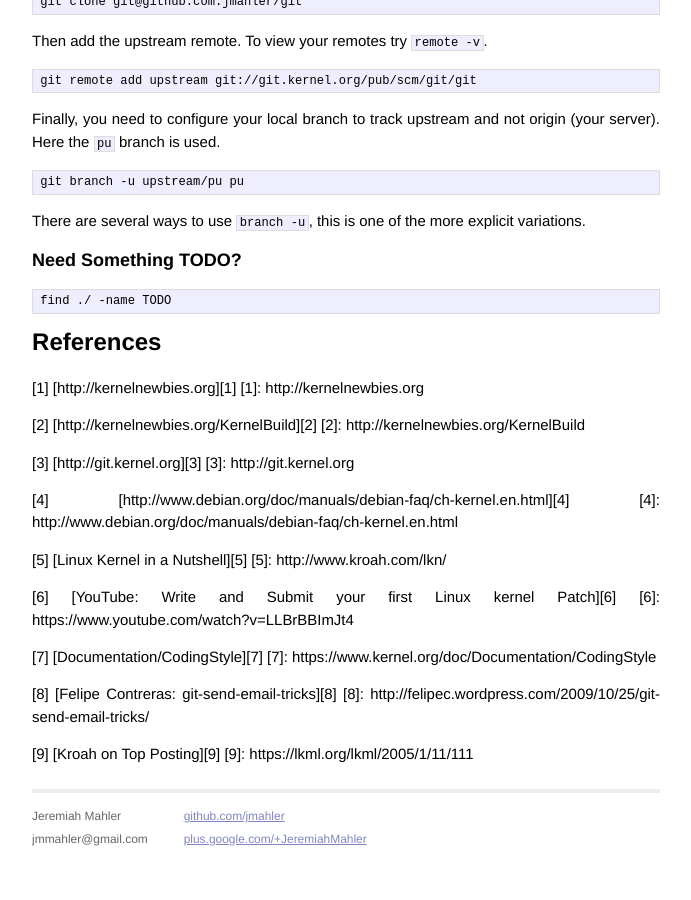
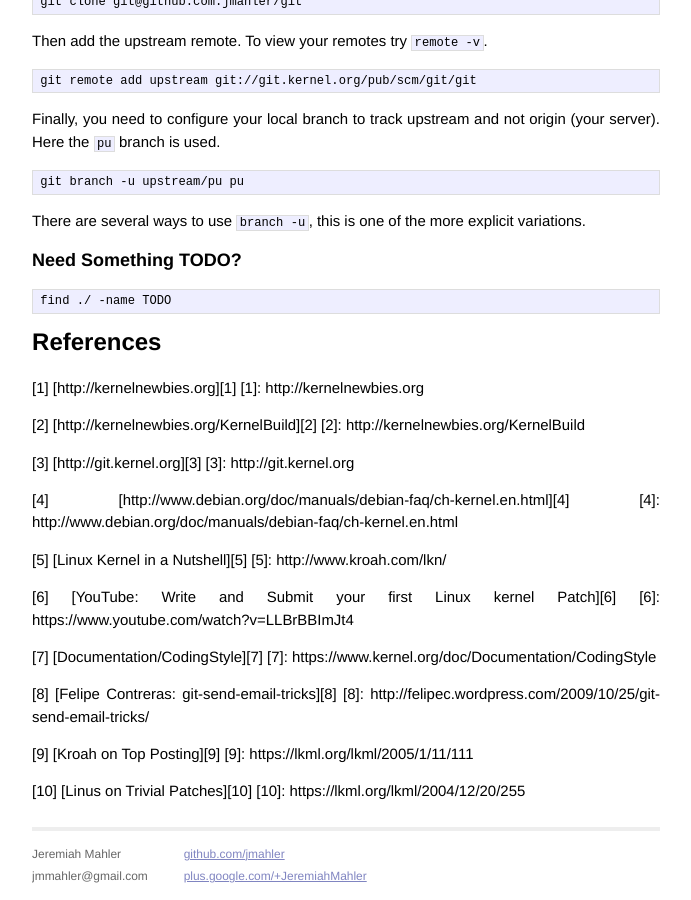
Before and after one commit to jmahler/jmahler.github.io, a Jekyll site: the page built from _posts/2014-04-08-kernel.md, in a window 1280 px wide and 900 px high, scrolled down 4364 px. Shown: the whole window, without its empty margins (294-985 px from the left). Built offline with Jekyll 4.4.1, drawn with Linux system fonts in a browser that asks for light colours; Markdown is read by kramdown in place of the engine named in the settings; before the commit the page ends 5226 px from its top, so only the background shows below that.

Commit message:
added good link from Linus on trivial patches

```diff
--- a/_posts/2014-04-08-kernel.md
+++ b/_posts/2014-04-08-kernel.md
@@ -284,3 +284,6 @@ References
 
   [9] [Kroah on Top Posting][9]
   [9]: https://lkml.org/lkml/2005/1/11/111
+
+  [10] [Linus on Trivial Patches][10]
+  [10]: https://lkml.org/lkml/2004/12/20/255
```
